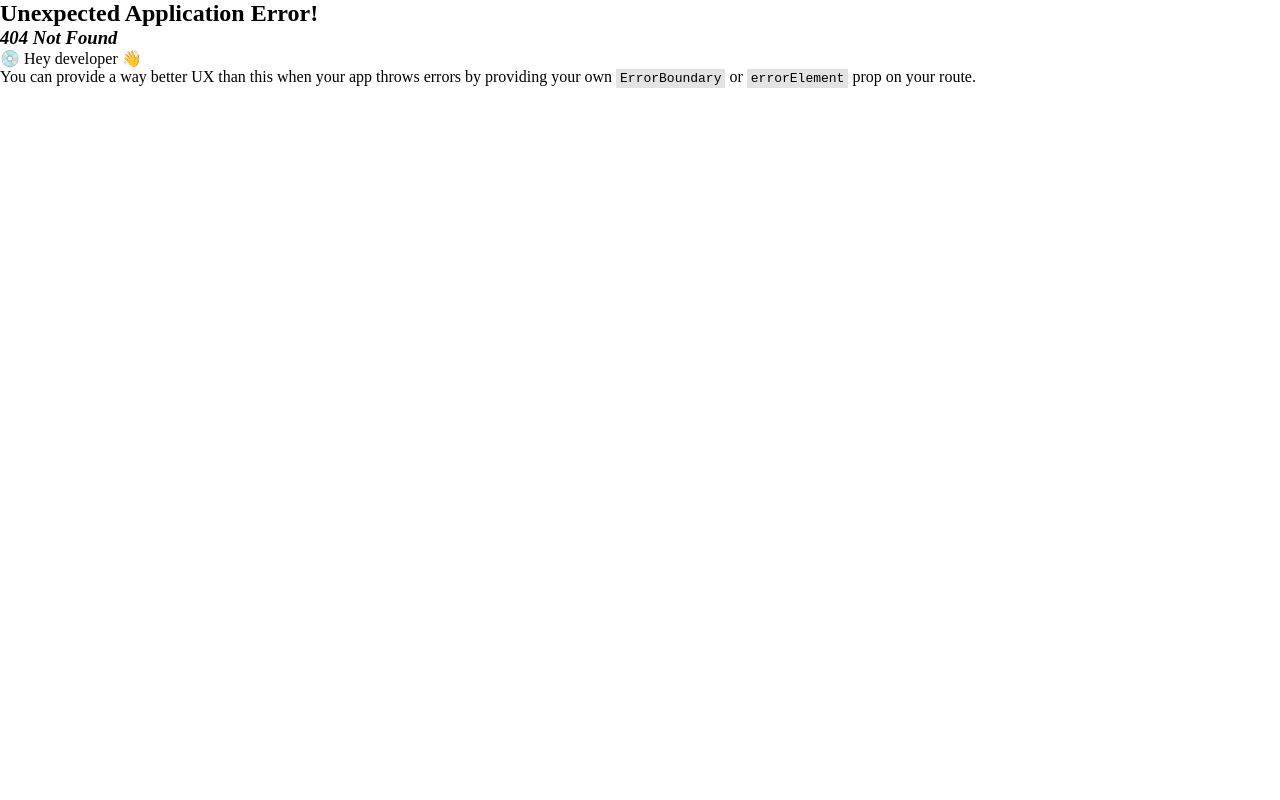
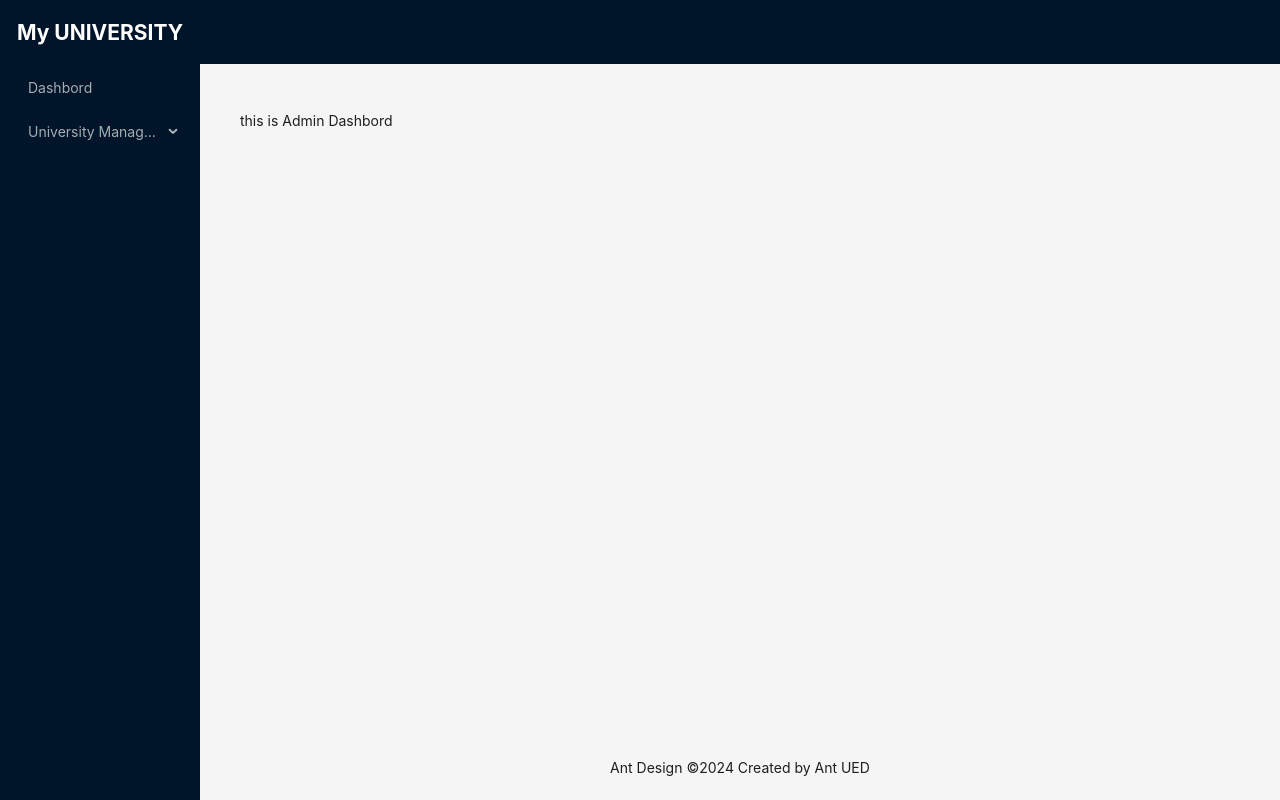
Before and after one commit to meskatabusayed/myUniversity_client, a React (Vite) app: page /admin/dashbord in a window 1280 px wide. Before the commit this address had no page. Built offline with nearby package versions, Linux system fonts and the light colour scheme.

Commit message:
admin work handled

```diff
--- a/src/components/layout/AdminLayout.tsx
+++ b/src/components/layout/AdminLayout.tsx
@@ -1,3 +1,4 @@
+import { Outlet } from "react-router-dom"
 
 
 
@@ -5,6 +6,7 @@ const AdminLayout = () => {
   return (
     <div>
       <h1>This is Admin Layout</h1>
+      <Outlet/>
     </div>
   )
 }
--- a/src/components/layout/MainLayout.tsx
+++ b/src/components/layout/MainLayout.tsx
@@ -1,30 +1,31 @@
 import { Layout, Menu, MenuProps} from 'antd';
 
-import { Outlet } from 'react-router-dom';
+import { NavLink, Outlet } from 'react-router-dom';
 
 const { Header, Content, Footer, Sider } = Layout;
 
 const items : MenuProps["items"] = [
     {
-        key : "1",
-        label : "Dashbord"
+        key : "dashbord",
+        label : <NavLink to="/admin/dashbord">Dashbord</NavLink>
     },
     {
-        key : "2",
-        label : "Profile"
-    },
-    {
-        key : "3",
+        key : "university management",
         label: "University Management",
         children : [
             {
-                key : "31",
-                label : "name"
+                key : "create-admin",
+                label : <NavLink to="/admin/create-admin">Create Admin</NavLink>
             },
             {
-                key : "32",
-                label : "age"
-            }
+                key : "create-faculty",
+                label : <NavLink to="/admin/create-faculty">Create Faculty</NavLink>
+            },
+            {
+                key : "create-student",
+                label : <NavLink to="/admin/create-student">Create Student</NavLink>
+            },
+
         ]
     }
 ]
--- /dev/null
+++ b/src/pages/admin/AdminDashbord.tsx
@@ -0,0 +1,11 @@
+
+
+const AdminDashbord = () => {
+  return (
+    <div>
+      this is Admin Dashbord
+    </div>
+  )
+}
+
+export default AdminDashbord
--- /dev/null
+++ b/src/pages/admin/Create_Admin.tsx
@@ -0,0 +1,11 @@
+
+
+const Create_Admin = () => {
+  return (
+    <div>
+      This is create admin
+    </div>
+  )
+}
+
+export default Create_Admin
--- /dev/null
+++ b/src/pages/admin/Create_Student.tsx
@@ -0,0 +1,11 @@
+
+
+const Create_Student = () => {
+  return (
+    <div>
+      This is create student route
+    </div>
+  )
+}
+
+export default Create_Student;
--- /dev/null
+++ b/src/pages/admin/Create_faculty.tsx
@@ -0,0 +1,11 @@
+
+
+const Create_faculty = () => {
+  return (
+    <div>
+      This is CreateFaculty
+    </div>
+  )
+}
+
+export default Create_faculty
```
Also changed, not shown: src/routes/routes.tsx (+28 -0 lines).
